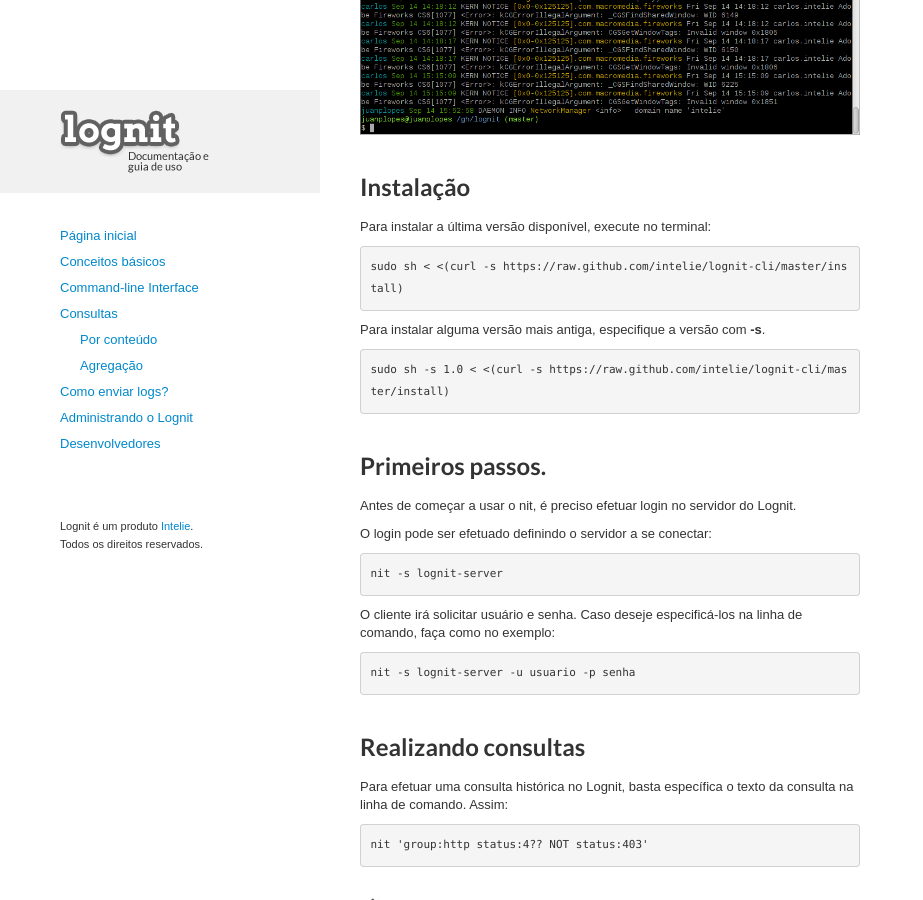
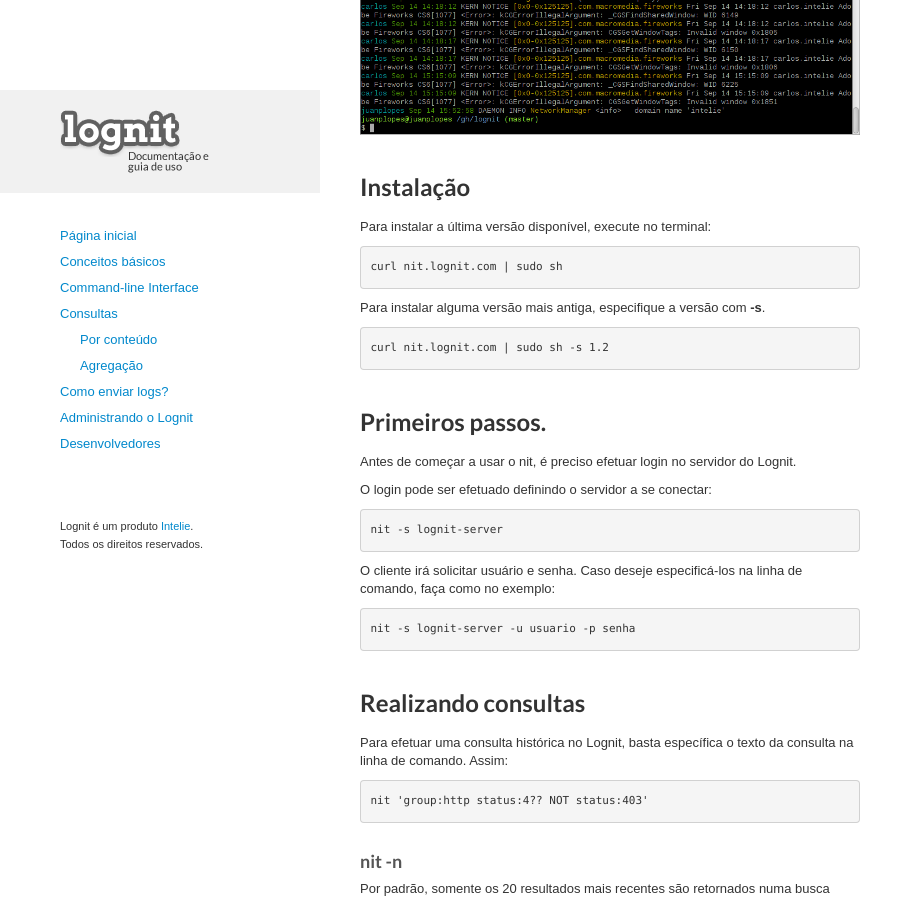
Before and after one commit to isabella232/lognit-docs, a Jekyll site: the page built from nit.md, in a window 1280 px wide and 900 px high, scrolled down 514 px. Shown: the whole window, without its empty margins (0-923 px from the left). Built offline with Jekyll 4.4.1, drawn with Linux system fonts in a browser that asks for light colours.

Commit message:
updating nit install line

```diff
--- a/nit.md
+++ b/nit.md
@@ -14,11 +14,11 @@
 
 Para instalar a última versão disponível, execute no terminal:
 
-    sudo sh < <(curl -s https://raw.github.com/intelie/lognit-cli/master/install)
+    curl nit.lognit.com | sudo sh
 
 Para instalar alguma versão mais antiga, especifique a versão com **-s**.
 
-    sudo sh -s 1.0 < <(curl -s https://raw.github.com/intelie/lognit-cli/master/install)
+    curl nit.lognit.com | sudo sh -s 1.2
 
 ## Primeiros passos.
 
```
